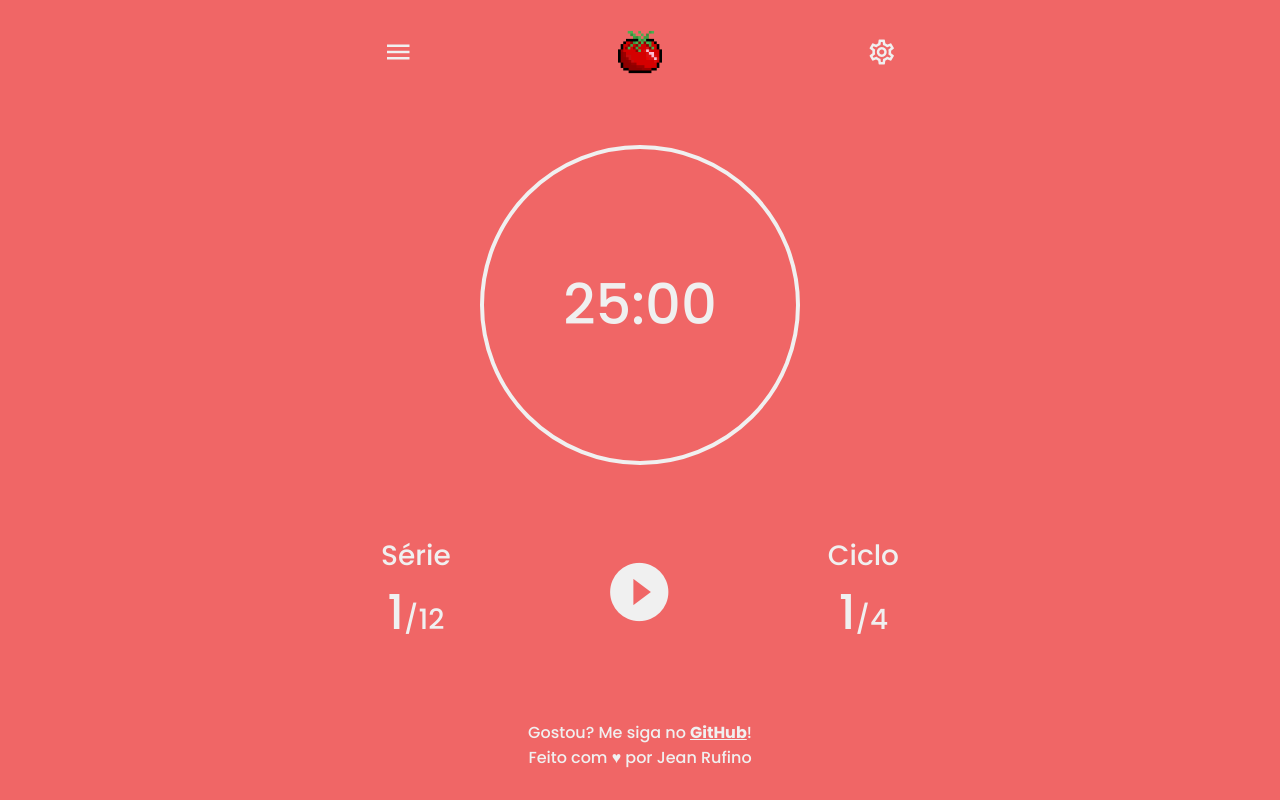
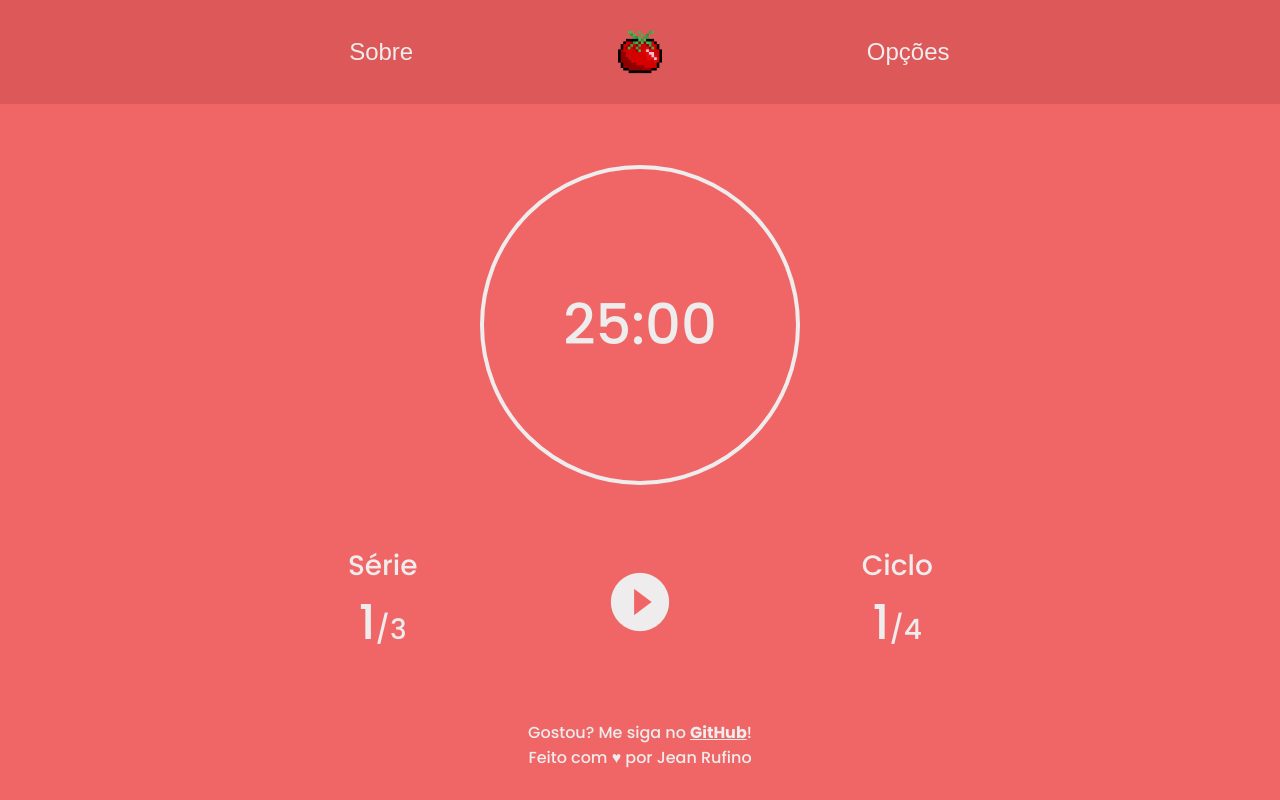
Before and after one commit to JeanRufino/PomoClock, a Vue app: page / in a window 1280 px wide. Built offline with nearby package versions, Linux system fonts and the light colour scheme.

Commit message:
Reset logic done, logic revempaed, better use of $emits

```diff
--- a/src/App.vue
+++ b/src/App.vue
@@ -1,6 +1,6 @@
 <template>
     <div id="body" :class="{ cycle: isCycle, break: isBreak, longBreak: isLongBreak, 'modal-open': isActive}">
-        <header>
+        <header :class="{ cycle: isCycle, break: isBreak, longBreak: isLongBreak }">
             <Menu />
             <img src="./assets/pomodoro.png" alt="A tomato" />
             <TimerOptions
@@ -8,6 +8,9 @@
                 v-model:breakDuration="breakDuration"
                 v-model:longBreakDuration="longBreakDuration"
                 v-model:isActive="isActive"
+                v-model:maxCycles="maxCycles"
+                v-model:maxSets="maxSets"
+                v-model:isReset="isReset"
             />
         </header>
 
@@ -18,6 +21,10 @@
             v-model:isCycle="isCycle"
             v-model:isBreak="isBreak"
             v-model:isLongBreak="isLongBreak"
+            v-model:maxCycles="maxCycles"
+            v-model:maxSets="maxSets"
+            v-model:cycle="cycle"
+            v-model:set="set"
         />
 
         <footer>
@@ -49,31 +56,58 @@ export default {
             isCycle: true,
             isBreak: false,
             isLongBreak: false,
+            maxSets: 3,
+            maxCycles: 4,
+            cycle: 1,
+            set: 1,
+            isReset: false,
         };
     },
     watch: {
-        cycleDuration(newVal) {
-            this.cycleDuration = newVal;
-        },
-        breakDuration(newVal) {
-            this.breakDuration = newVal;
-        },
-        longBreakDuration(newVal) {
-            this.longBreakDuration = newVal;
-        },
+        cycleDuration(newVal) { this.cycleDuration = newVal;},
+        breakDuration(newVal) { this.breakDuration = newVal; },
+        longBreakDuration(newVal) { this.longBreakDuration = newVal; },
+        maxSets(newVal) { this.maxSets = newVal; },
+        maxCycles(newVal) { this.maxCycles = newVal; },
+        isCycle(newVal) { this.isCycle = newVal; },
+        isBreak(newVal) { this.isBreak = newVal; },
+        isLongBreak(newVal) { this.isLongBreak = newVal; },
+        cycle(newVal) { this.cycle = newVal; },
+        set(newVal) { this.cycle = newVal; },
+        isReset(newVal) {
+            if(newVal == true) {
+                this.reset();
+                this.isReset = false
+            }
+        }
+    },
+    methods: {
+        reset() {
+            this.isCycle = true;
+            this.isBreak = false;
+            this.isLongBreak = false;
+            this.maxSets = 3;
+            this.maxCycles = 4;
+            this.cycleDuration = 25;
+            this.breakDuration = 5;
+            this.longBreakDuration = 30;
+            this.cycle = 1;
+            this.set = 1;
+        }
     }
 };
 </script>
 
 <style>
 :root {
-    --white: #f0f0f0;
+    --white: #eeecec;
     --text-black: #29323a;
     --red: #f06666;
     --dark-red: #dd5858;
     --blue: #6fa8e0;
     --dark-blue: #5d7a96;
-    --green: #3cb842;
+    --darkest-blue: #4f677e;
+    --modal-black: #28313980;
 }
 *,
 *::after,
@@ -97,11 +131,11 @@ export default {
     color: var(--white);
     font-weight: 500;
     width: 100%;
+    z-index: 3;
 }
 #body.modal-open {
     position: fixed;
-    /* max-height: calc(100vh - 200px); */
-    max-height: 50vh;
+    /* width: calc(100% - 17px); */ /* Offset caused by scroll-bar */
     overflow-y: hidden;
 }
 #body.cycle {
@@ -120,8 +154,17 @@ header {
     justify-content: center;
     grid-template-columns: 1fr calc(32vw + 44px) 1fr;
     width: 100%;
-    margin: 0 auto;
+    margin: 0 auto 30px;
     padding: 30px 0 30px 0;
+}
+header.cycle {
+    background-color: var(--dark-red);
+}
+header.break {
+    background-color: var(--dark-blue);
+}
+header.longBreak {
+    background-color: var(--darkest-blue);
 }
 img {
     max-height: 44px;
--- a/src/components/Menu.vue
+++ b/src/components/Menu.vue
@@ -3,6 +3,7 @@
         <span class="material-icons-outlined">
             menu
         </span>
+        <span class="about">Sobre</span>
     </button>
 </template>
 
@@ -27,8 +28,24 @@ export default {
     button:hover {
         opacity: 0.6;
     }
+    button > .about {
+        display: none;
+    }
+    button > .material-icons-outlined {
+        display: initial;
+    }
     button span {
         color: var(--white);
         font-size: 30px;
     }
+    /* ---- MEDIA-QUERIES ---- */
+    @media screen and (min-width: 500px) {
+        button > .about {
+            display: block;
+            font-size: 24px;
+        }
+        button > .material-icons-outlined {
+            display: none;
+        }
+    }
 </style>
--- a/src/components/Timer.vue
+++ b/src/components/Timer.vue
@@ -6,17 +6,15 @@
     </div>
     <div class="cycleInfo">
         <div class="set">
-            Série <br> <span>{{set}}</span>/12
+            Série <br> <span>{{set}}</span>/{{maxSets}}
         </div>
-        <div class="button">
-            <button @click="click">
-                <span class="material-icons-outlined">
-                    {{buttonText}}
-                </span>
-            </button>
-        </div>
+        <button @click="click">
+            <span class="material-icons-outlined">
+                {{buttonText}}
+            </span>
+        </button>
         <div class="cycle">
-            Ciclo <br> <span>{{cycle}}</span>/4
+            Ciclo <br> <span>{{cycle}}</span>/{{maxCycles}}
         </div>
     </div>
 </template>
@@ -33,22 +31,40 @@ export default {
         isCycle: { type: Boolean, required: true, },
         isBreak: { type: Boolean, required: true, },
         isLongBreak: { type: Boolean, required: true, },
+        maxSets: { type: Number, required: true, },
+        maxCycles: { type: Number, required: true, },
+        cycle: { type: Number, required: true, },
+        set: { type: Number, required: true, },
     },
     data() {
         return {
-            isCycleCopy: this.isCycle,
-            isBreakCopy: this.isBreak,
-            isLongBreakCopy: this.isLongBreak,
             timeInSeconds: this.cycleDuration * 60,
             elapsedTime: 0,
-            cycle: 1,
-            set: 1,
+
             interval: null,
             buttonText: 'play_circle_filled',
             audio: new Audio(bells),
         }
     },
     watch: {
+        isCycle(newVal) {
+            if(newVal) {
+                this.timeInSeconds = this.cycleDuration * 60
+                this.elapsedTime = 0;
+            }
+        },
+        isBreak(newVal) {
+            if(newVal) {
+                this.timeInSeconds = this.breakDuration * 60
+                this.elapsedTime = 0;
+            }
+        },
+        isLongBreak(newVal) {
+            if(newVal) {
+                this.timeInSeconds = this.longBreakDuration * 60
+                this.elapsedTime = 0;
+            }
+        },
         cycleDuration(newVal) {
             if(this.isCycle) this.timeInSeconds = (newVal * 60) - this.elapsedTime;
         },
@@ -84,34 +100,21 @@ export default {
         },
         end() {
             this.playBells();
-            if(this.isCycleCopy) {
-                this.isCycleCopy = false;
+            if(this.isCycle) {
+                this.$emit('update:isCycle', false);
                 if(this.cycle < 4) {
-                    this.cycle += 1;
-                    this.isBreakCopy = true;
-                    this.$emit('update:isCycle', this.isCycleCopy );
-                    this.$emit('update:isBreak', this.isBreakCopy );
-                    this.timeInSeconds = this.breakDuration * 60;
-                    this.elapsedTime = 0;
+                    this.$emit('update:cycle', this.cycle + 1);
+                    this.$emit('update:isBreak', true);
                 } else if(this.cycle == 4) {
-                    this.cycle = 1;
-                    this.set += 1;
-                    this.isLongBreakCopy = true;
-                    this.$emit('update:isCycle', this.isCycleCopy );
-                    this.$emit('update:isLongBreak', this.isLongBreakCopy );
-                    this.timeInSeconds = this.longBreakDuration * 60;
-                    this.elapsedTime = 0;
+                    this.$emit('update:cycle', 1)
+                    this.$emit('update:set', this.set + 1);
+                    this.$emit('update:isLongBreak', true);
                 }
                 return this.newInterval();
             } else {
-                this.isCycleCopy = true;
-                this.isBreakCopy = false;
-                this.isLongBreakCopy = false;
-                this.$emit('update:isCycle', this.isCycleCopy );
-                this.$emit('update:isBreak', this.isBreakCopy );
-                this.$emit('update:isLongBreak', this.isLongBreakCopy );
-                this.timeInSeconds = this.cycleDuration * 60;
-                this.elapsedTime = 0;
+                this.$emit('update:isCycle', true);
+                this.$emit('update:isBreak', false);
+                this.$emit('update:isLongBreak', false);
                 return this.newInterval();
             }
         },
@@ -168,16 +171,18 @@ button {
     color: var(--white);
     font-weight: normal;
     cursor: pointer;
-    margin: 0 12vw;
     transition: 300ms;
-}
-.button span {
-    font-size: 70px;
+    width: 34%;
 }
 button:active {
     opacity: 0.5;
 }
+button > span {
+    font-size: 70px;
+    margin: 0 auto;
+}
 .set, .cycle {
+    width: 33%;
     font-size: 20px;
 }
 .set > span, .cycle > span {
@@ -202,4 +207,9 @@ button:active {
         font-size: 48px;
     }
 }
+@media screen and (min-width: 780px) {
+    .cycleInfo {
+        width: 60%;
+    }
+}
 </style>
--- a/src/components/TimerOptions.vue
+++ b/src/components/TimerOptions.vue
@@ -1,24 +1,47 @@
 <template>
     <button @click="toggleOptions">
-        <span class="material-icons-outlined">
+        <span class="material-icons-outlined menuM">
             settings
         </span>
+        <span class="menu">Opções</span>
     </button>
     <div class="options" :class="{ active: isActive }">
         <div class="optionsHeader">
             <span>Opções</span>
             <button @click="toggleOptions">
-                <span class="material-icons-outlined">
+                <span class="material-icons-outlined menuM">
                     clear
                 </span>
+                <span class="menu">Fechar</span>
             </button>
         </div>
-        <div v-for="(option, index) in options" :key="option.string">
-            <label :for="option.string">{{option.label}}</label>
+        <div class="timeOptionsWrapper">
+            <div v-for="(option, index) in options" :key="option.string" class="timeOptions">
+                <label :for="option.string">{{option.label}}</label>
 
-            <input v-model.number="option.selector" :id="option.string" type="range" min="1" max="60" @input="durationValidation($event, option.string, option.selector, index)">
+                <input v-model.number="option.selector" :id="option.string" type="number" min="1" max="60" @input="durationValidation($event, option.string, option.selector, index)" @click="select">
 
-            <input v-model.number="option.selector" :id="option.string" type="number" min="1" max="60" @input="durationValidation($event, option.string, option.selector, index)" @click="select">
+                <input v-model.number="option.selector" :id="option.string" type="range" min="1" max="60" @input="durationValidation($event, option.string, option.selector, index)">
+            </div>
+        </div>
+        <div class="cycleOptionsWrapper">
+            <div v-for="(option, index) in csOptions" :key="option.string" class="cycleOptions">
+                <label :for="option.string">{{option.label}}</label>
+
+                <input v-model.number="option.selector" :id="option.string" type="number" min="1" max="10" @input="csValidation($event, option.string, option.selector, index, option.max)" @click="select">
+            </div>
+        </div>
+        <div class="buttonWrapper">
+            <button @click="modal = true" class="resetButton">Resetar</button>
+        </div>
+    </div>
+    <div :class="{ active: modal }" class="modalWrapper" @click="modal = false">
+        <div class="modal" @click.stop="">
+            <span>Resetar todos os dados para as configurações iniciais?</span>
+            <div class="buttonWrapper">
+                <button @click="reset(); modal = false">Confirmar</button>
+                <button @click="modal = false">Cancelar</button>
+            </div>
         </div>
     </div>
 </template>
@@ -27,22 +50,13 @@
 export default {
     name: 'TimerOptions',
     props: {
-        cycleDuration: {
-            type: Number,
-            required: true,
-        },
-        breakDuration: {
-            type: Number,
-            required: true,
-        },
-        longBreakDuration: {
-            type: Number,
-            required: true,
-        },
-        isActive: {
-            type: Boolean,
-            required: true,
-        },
+        cycleDuration: { type: Number, required: true, },
+        breakDuration: { type: Number, required: true, },
+        longBreakDuration: { type: Number, required: true, },
+        isActive: { type: Boolean, required: true, },
+        maxSets: { type: Number, required: true, },
+        maxCycles: { type: Number, required: true, },
+        isReset: { type: Boolean, required: true, },
     },
     data() {
         return {
@@ -51,21 +65,22 @@ export default {
             longBreakDurationCopy: this.longBreakDuration,
             options: [
                 { selector: parseFloat(this.cycleDuration), string: 'cycleDuration', label: 'Duração do ciclo' },
-                { selector: parseFloat(this.breakDuration), string: 'breakDuration', label: 'Duração do descanço' },
-                { selector: parseFloat(this.longBreakDuration), string: 'longBreakDuration', label: 'Duração do descanço longo' }
-            ]
+                { selector: parseFloat(this.breakDuration), string: 'breakDuration', label: 'Duração da pausa' },
+                { selector: parseFloat(this.longBreakDuration), string: 'longBreakDuration', label: 'Duração da pausa longa' }
+            ],
+            csOptions: [
+                { selector: parseInt(this.maxSets), string: 'maxSets', label: 'Número de séries' },
+                { selector: parseInt(this.maxCycles), string: 'maxCycles', label: 'Ciclos por série' },
+            ],
+            modal: false,
         }
     },
     watch: {
-        cycleDuration(newVal) {
-            if(this.isCycle) this.timeInSeconds = (newVal * 60) - this.elapsedTime;
-        },
-        breakDuration(newVal) {
-            if(this.isBreak) this.timeInSeconds = (newVal * 60) - this.elapsedTime;
-        },
-        longBreakDuration(newVal) {
-            if(this.isLongBreak) this.timeInSeconds = (newVal * 60) - this.elapsedTime;
-        },
+        cycleDuration(newVal) { this.options[0].selector = newVal; },
+        breakDuration(newVal) { this.options[1].selector = newVal; },
+        longBreakDuration(newVal) { this.options[2].selector = newVal; },
+        maxSets(newVal) { this.csOptions[0].selector = newVal; },
+        maxCycles(newVal) { this.csOptions[1].selector = newVal; },
     },
     methods: {
         toggleOptions() {
@@ -75,16 +90,32 @@ export default {
             if(event.target.value > 60 || event.target.value.length > 2) {
                 event.target.value = 60;
                 this.options[index].selector = 60;
-                console.log(this.options[index].selector)
-            } else if (event.target.value <= 1 || event.target.valuelength < 0) {
+            } else if(event.target.value < 1 || event.target.value.length < 1) {
                 event.target.value = 1;
                 this.options[index].selector = 1;
             }
             selector = parseFloat(event.target.value);
             this.$emit(`update:${string}`, selector );
         },
+        csValidation(event, string, selector, index) {
+            if(event.target.value >= 10 || event.target.value.length > 2) {
+                event.target.value = 10;
+                this.csOptions[index].selector = 10;
+            } else if(event.target.value < 1 || event.target.value.length < 1) {
+                event.target.value = 1;
+                this.csOptions[index].selector = 1;
+            }
+            selector = parseInt(event.target.value);
+            this.$emit(`update:${string}`, selector);
+        },
         select(e) {
-            e.target.select()
+            e.target.select();
+        },
+        reset() {
+            this.$emit('update:isReset', true);
+        },
+        toggleConfirmation() {
+            return;
         }
     }
 }
@@ -117,9 +148,9 @@ export default {
         display: grid;
         align-items: center;
         grid-template-columns: 1fr calc(32vw + 44px) 1fr;
+        grid-template-rows: 44px;
         grid-template-areas: "a b c";
-        margin: 30px 0 20px 0;
-        height: 44px;
+        padding: 30px 0 30px 0;
         background: var(--dark-red);
     }
     .optionsHeader > button {
@@ -143,20 +174,40 @@ export default {
     button:hover {
         opacity: 0.6;
     }
-    button span {
+    button > .menu {
+        display: none;
+    }
+    button > .menuM {
+        display: block;
+    }
+    button span, .buttonWrapper button {
         color: var(--white);
         font-size: 26px;
     }
     label, input {
+        width: max-content;
         font-size: 20px;
         display: block;
+        margin: 30px auto 0;
+    }
+    .timeOptions, .cycleOptions {
+        border-bottom: 2px solid var(--dark-red);
+    }
+    .buttonWrapper {
+        width: 100%;
+        margin: 30px auto;
+    }
+    .buttonWrapper button {
+        background: var(--dark-red);
+        padding: 10px 14px;
         margin: 0 auto;
+        border-radius: 4px;
     }
     input[type=range] {
         -webkit-appearance: none;
         width: 50vw;
         max-width: 320px;
-        margin: 24px auto;
+        margin: 30px auto;
         background-color: transparent;
     }
     /* RANGE INPUT RESETS */
@@ -238,9 +289,11 @@ export default {
         border-radius: 4px;
         padding: 4px;
         border: none;
-        margin-bottom: 30px;
-        width: 33%;
+        margin: 10px auto 30px;
         -moz-appearance: textfield;
+        width: intrinsic;           /* Safari/WebKit uses a non-standard name */
+        max-width: 25%;             /* Firefox workaround */
+        width: -webkit-min-content; /* Chrome */
     }
     input[type=number]:focus {
         outline: none;
@@ -250,13 +303,82 @@ export default {
         -webkit-appearance: none;
         margin: 0;
     }
-    /* MEDIA QUERIES */
+    /* ---- CONFIRMATION MODAL ---- */
+    .modalWrapper {
+        position: fixed;
+        padding: 40px;
+        top: 0;
+        left: 0;
+        width: 100vw;
+        height: 100vh;
+        background: var(--modal-black);
+        display: none;
+        opacity: 0;
+        transition: 300ms;
+        z-index: 3;
+    }
+    .modalWrapper.active {
+        display: block;
+        opacity: 1;
+        display: flex;
+        justify-content: center;
+        align-items: center;
+    }
+    .modal {
+        background: var(--white);
+        color: var(--text-black);
+        z-index: 3;
+        width: 60vw;
+        padding: 10px;
+        border-radius: 4px;
+    }
+    .modal span, .modal button {
+        font-size: 16px;
+    }
+    .modal .buttonWrapper button {
+        padding: 6px;
+    }
+    .modal > .buttonWrapper {
+        display: flex;
+        margin: 20px auto 4px;
+    }
+    /* ---- MEDIA QUERIES ---- */
     @media screen and (min-width: 500px) {
         button span {
             font-size: 30px;
         }
+        button > .menu {
+            display: block;
+            font-size: 24px;
+        }
+        button > .menuM {
+            display: none;
+        }
+        .cycleOptionsWrapper {
+            display: flex;
+        }
+        .cycleOptions {
+            width: 50%;
+        }
         label, input, .optionsHeader > span {
             font-size: 24px;
         }
+        .modal {
+            width: 40vw;
+        }
+        .modal .buttonWrapper button {
+            padding: 10px;
+        }
+    }
+    @media screen and (min-width: 1024px) {
+        .timeOptionsWrapper {
+            display: flex;
+        }
+        .timeOptions {
+            width: 33.3333%;
+        }
+        input[type=range] {
+            width: 50%;
+        }
     }
 </style>
```
Also changed, not shown: 1 other file (tests, documents, lock files or other folders).
